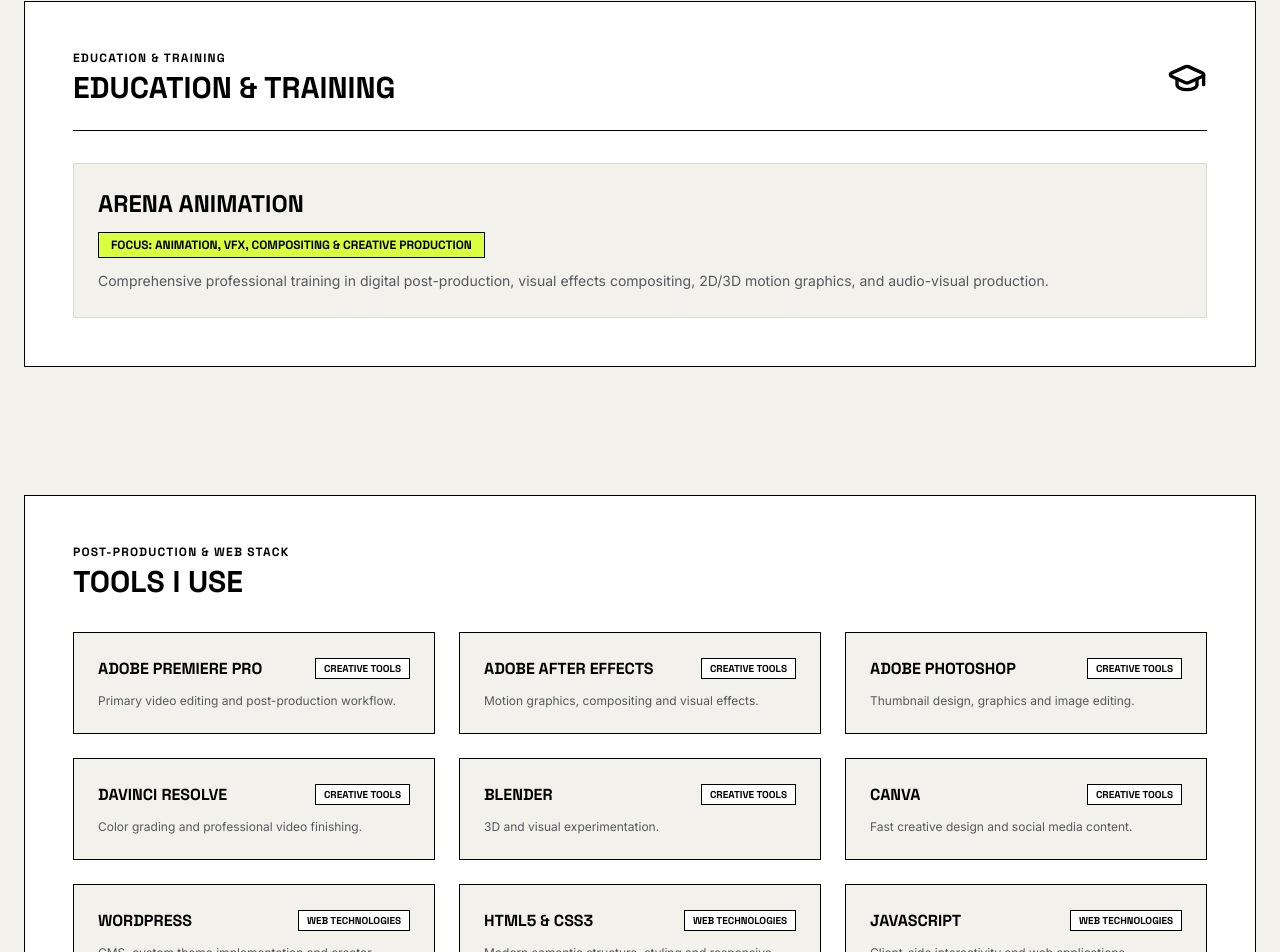
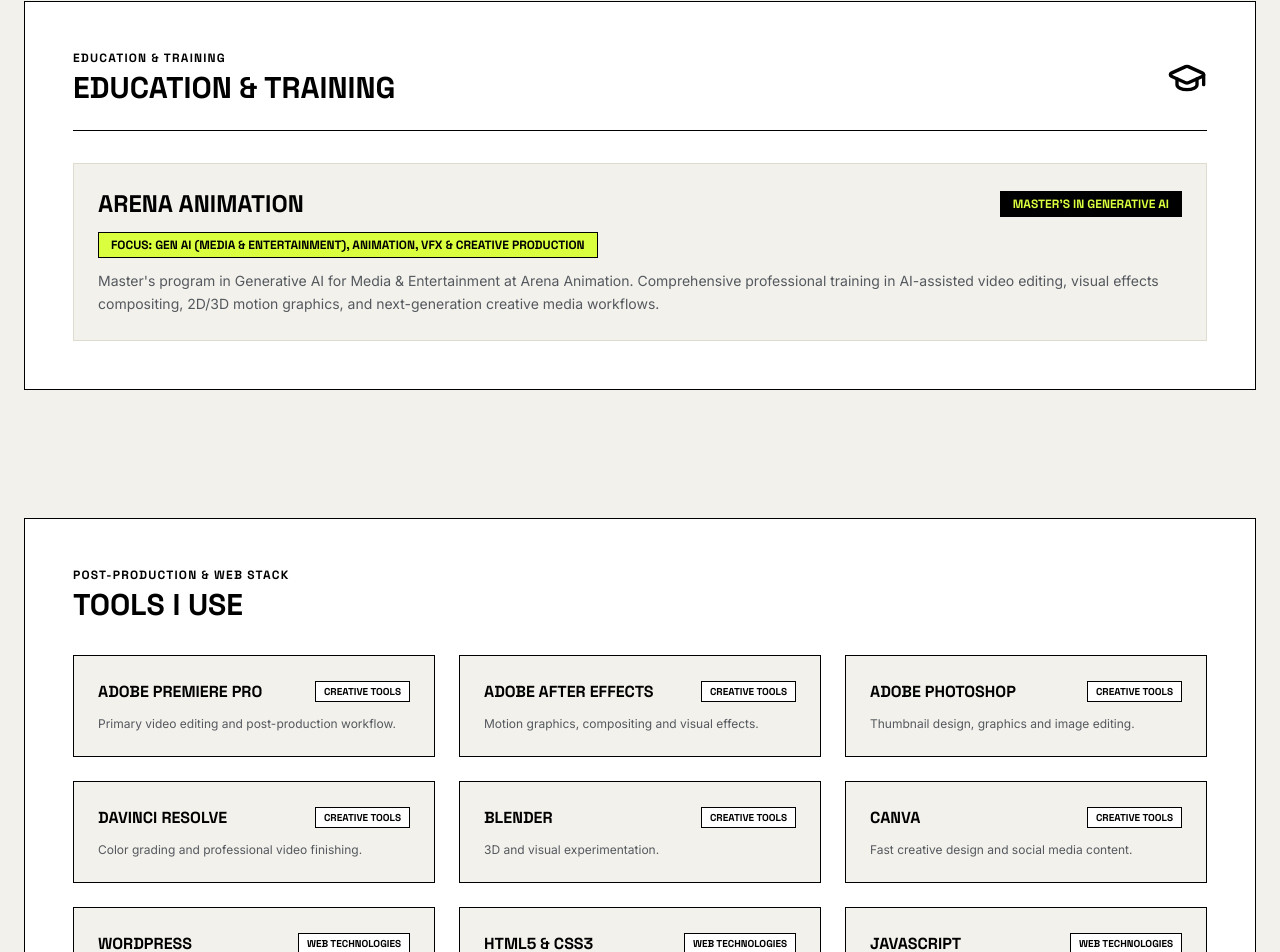
Before and after one commit to thesmsaad-hash/v3, a React (Vite) app: page /about in a window 1280 px wide. Shown: the part 2197-3149 px from the top of the page. Built offline with nearby package versions, Linux system fonts and the light colour scheme; no server answers.

Commit message:
feat(education): update credentials with Master's: Gen AI (Media & Entertainment) from Arena Animation

```diff
--- a/src/data/siteData.ts
+++ b/src/data/siteData.ts
@@ -49,6 +49,7 @@ export interface WorkflowItem {
 }
 
 export interface EducationItem {
+  degree?: string;
   institution: string;
   focus: string;
   details: string;
@@ -378,9 +379,10 @@ export const currentlyExploring = [
 
 export const educationData: EducationItem[] = [
   {
+    degree: "Master's in Generative AI",
     institution: "Arena Animation",
-    focus: "Animation, VFX, Compositing & Creative Production",
-    details: "Comprehensive professional training in digital post-production, visual effects compositing, 2D/3D motion graphics, and audio-visual production."
+    focus: "Gen AI (Media & Entertainment), Animation, VFX & Creative Production",
+    details: "Master's program in Generative AI for Media & Entertainment at Arena Animation. Comprehensive professional training in AI-assisted video editing, visual effects compositing, 2D/3D motion graphics, and next-generation creative media workflows."
   }
 ];
 
--- a/src/pages/About.tsx
+++ b/src/pages/About.tsx
@@ -135,7 +135,14 @@ export const About: React.FC = () => {
           <div className="space-y-6">
             {educationData.map((edu, idx) => (
               <div key={idx} className="border border-north-dark-sand p-6 bg-north-bg space-y-3">
-                <h3 className="font-heading font-bold text-2xl uppercase text-north-black">{edu.institution}</h3>
+                <div className="flex flex-wrap items-center justify-between gap-2">
+                  <h3 className="font-heading font-bold text-2xl uppercase text-north-black">{edu.institution}</h3>
+                  {edu.degree && (
+                    <span className="bg-north-black text-north-lime font-heading font-bold text-xs uppercase px-3 py-1 border border-north-black">
+                      {edu.degree}
+                    </span>
+                  )}
+                </div>
                 <div className="inline-block bg-north-lime text-north-black font-heading font-bold text-xs uppercase px-3 py-1 border border-north-black">
                   Focus: {edu.focus}
                 </div>
--- a/src/pages/Resume.tsx
+++ b/src/pages/Resume.tsx
@@ -188,7 +188,14 @@ export const Resume: React.FC = () => {
 
           {educationData.map((edu, idx) => (
             <div key={idx} className="border border-north-black bg-north-bg p-6 space-y-3">
-              <h3 className="font-heading font-bold text-2xl uppercase text-north-black">{edu.institution}</h3>
+              <div className="flex flex-wrap items-center justify-between gap-2">
+                <h3 className="font-heading font-bold text-2xl uppercase text-north-black">{edu.institution}</h3>
+                {edu.degree && (
+                  <span className="bg-north-black text-north-lime font-heading font-bold text-xs uppercase px-3 py-1 border border-north-black">
+                    {edu.degree}
+                  </span>
+                )}
+              </div>
               <p className="text-north-black font-bold text-sm uppercase">Focus: {edu.focus}</p>
               <p className="text-north-gray text-sm leading-relaxed">{edu.details}</p>
             </div>
```
